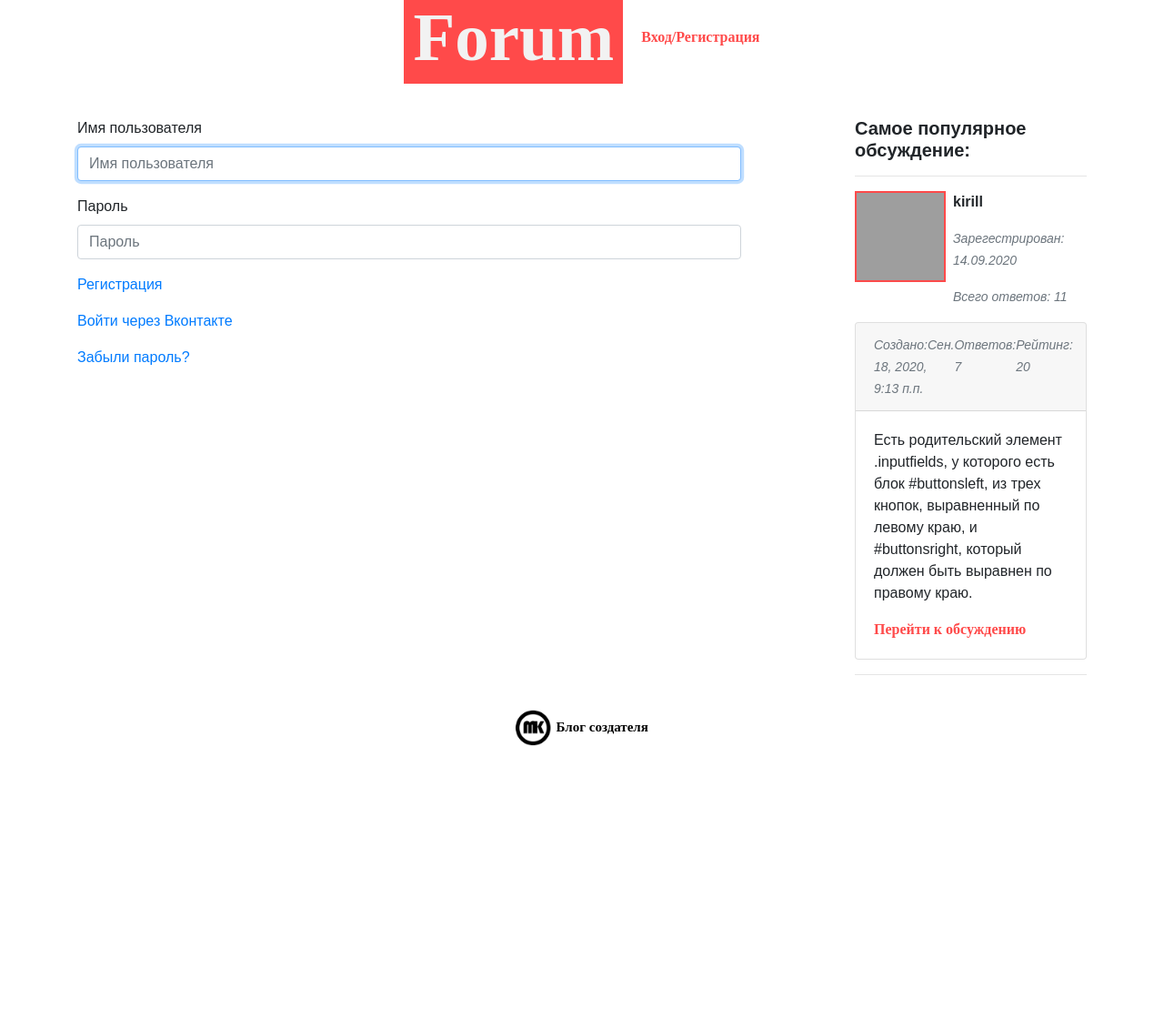
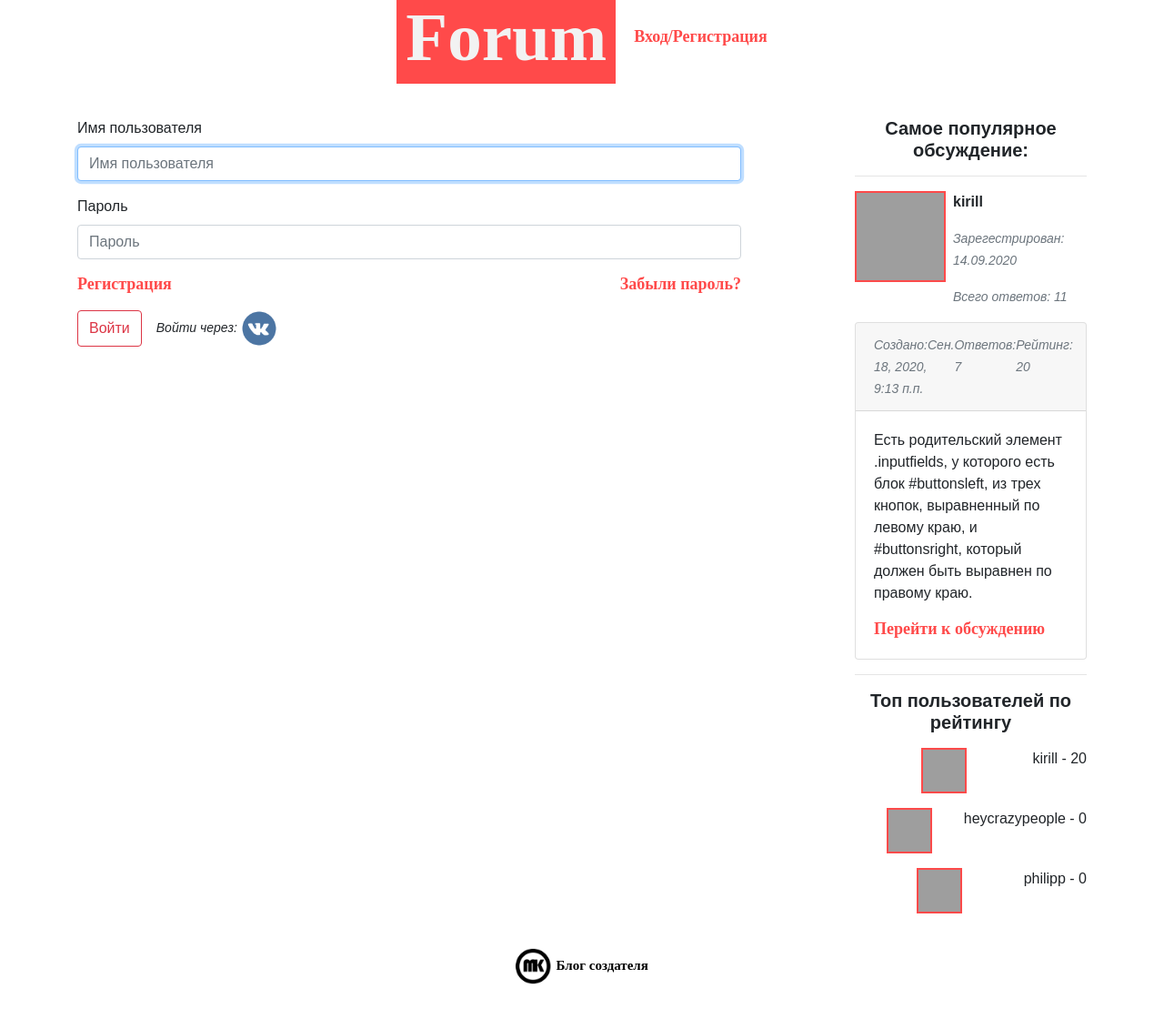
Before and after one commit to Milirik/site_blog_plus_forum_on_django, a Django app: page /forum/login/ in a window 1280 px wide. Shown: the whole page at 91% size. Before the commit the page ends 820 px from the top, so only its background shows below. Run offline with Django 3.2, Linux system fonts and the light colour scheme; data comes from the database, SQL or seed files in the repository; both versions use the stored data as it was after the commit; some libraries are stand-ins or nearby versions; grey boxes are pictures that could not be loaded.

Commit message:
c2(+HTML_layout+captcha)

```diff
--- a/forum/middlewares.py
+++ b/forum/middlewares.py
@@ -1,8 +1,28 @@
-from .models import Discussion
+from .models import Discussion, AdvUser
+from collections import Counter
 
 def forum_context_processor(request):
 	context = {}
 	if Discussion.objects.all():
 		context['popular_discuss'] = Discussion.objects.order_by('rating').reverse()[0]
-	context['user_rating'] = sum([dis.rating for dis in Discussion.objects.all()])
+	context['user_rating'] = sum([dis.rating for dis in Discussion.objects.filter(creator=request.user.pk)])
+
+	if AdvUser.objects.count() >= 3:
+		top = {}
+		for cur_user in AdvUser.objects.all():
+			top[cur_user] = sum([dis.rating for dis in Discussion.objects.filter(creator=cur_user.pk)])
+
+		k = Counter(top)
+		high = k.most_common(3)
+
+
+		context['first_place'] = high[0][0]
+		context['first_place_rating'] = high[0][1]
+
+		context['second_place'] =high[1][0]
+		context['second_place_rating'] = high[1][1]
+
+		context['third_place'] = high[2][0]
+		context['third_place_rating'] = high[2][1]
+
 	return context
--- a/forum/static/style_forum.css
+++ b/forum/static/style_forum.css
@@ -61,7 +61,7 @@ a.url:hover{
 a.url_default{
   text-decoration: none;
   color: #ff4a4a;
-  font-size: 16px;
+  font-size: 18px;
   line-height: 21px;
   font-weight: 700;
   transition:all 0.4s;
@@ -111,3 +111,9 @@ img.profile_photo_mini_mini{
   width: 50px;
   height: 50px;
 }
+
+img.plus{
+  object-fit: cover;
+  width: 15px;
+  height: 15px;
+}
--- a/forum/templates/forum/login.html
+++ b/forum/templates/forum/login.html
@@ -1,12 +1,14 @@
 {% extends "layout/basic_forum.html" %}
 
 {% load bootstrap4 %}
+{% load static %}
 
 {% block title %}
 	{{ block.super }}
 {% endblock title %}
 
 {% block content %}
+
 		{% if user.is_authenticated %}
 		 	<p>Вы уже выполнили вход</p>
 		{% else %}
@@ -14,12 +16,24 @@
 				{% csrf_token %}
 				{% bootstrap_form form layout='horizontal' %}
 				<input type="hidden" name="next" value="{{ next }}">
-			{% buttons submit='Войти' %}{% endbuttons %}
+				<div style="display: flex; justify-content: space-between;">
+					<p><a class="url_default" href="{% url 'forum:register_name' %}">Регистрация</a></p>
+					<p><a class="url_default" href="{% url 'forum:password_reset_name' %}">Забыли пароль?</a></p>
+				</div>
+				<div style="display: flex; justify-content: start;">
+
+					{% bootstrap_button "Войти" button_type="submit" button_class="btn btn-outline-danger" %}
+
+					<div class="ml-3"><i><small>Войти через: </small></i><a href="{% url 'social:begin' 'vk-oauth2' %}"><img class='logo' src="{% static 'img/vk.png' %}"></a></div>
+				</div>
 			</form>
+
 		{% endif %}
-	<p><a href="{% url 'forum:register_name' %}">Регистрация</a></p>
-	<p><a href="{% url 'social:begin' 'vk-oauth2' %}">Войти через Вконтакте</a></p>
-	<p><a href="{% url 'forum:password_reset_name' %}">Забыли пароль?</a></p>
+
+
+
+
+
 
 
 {% endblock content %}
--- a/forum/templates/layout/basic_forum.html
+++ b/forum/templates/layout/basic_forum.html
@@ -44,13 +44,13 @@
 								<p>Имя: {{ user.last_name }} {{ user.first_name }}</p>
 								<p>Дата регистрации: {{ user.date_joined }}</p>
 								<p>Количество сообщений: {{ user.answer_set.count }}</p>
-								<p>Ваш общий рейтинг: {{ user_rating }}</p>
+								<p>Ваш рейтинг: {{ user_rating }}</p>
 
 							</p>
 							<hr>
 							{% endif %}
 
-							<h5><b>Самое популярное обсуждение:</b></h5>
+							<h5 style="text-align:center;"><b>Самое популярное обсуждение:</b></h5>
 							<hr>
 							<div style="display: flex;">
 								<p class="mr-2"><img class="profile_photo_mini" src="{{ popular_discuss.creator.image.url }}"></p>
@@ -76,6 +76,33 @@
 							</div>
 
 							<hr>
+							<div>
+								{% if third_place %}
+
+									<h5 style="text-align:center;"><b>Топ пользователей по рейтингу</b></h5>
+									<p>
+										<div style="display:flex;">
+											<img class="profile_photo_mini_mini" src="{{ first_place.image.url }}">
+										{{ first_place }} - {{ first_place_rating }}
+										</div>
+
+									</p>
+
+									<p>
+										<div style="display:flex;">
+											<img class="profile_photo_mini_mini" src="{{ second_place.image.url }}">
+											{{ second_place }} - {{ second_place_rating }}
+										</div>
+									</p>
+
+									<p>
+										<div style="display:flex; justify-content: start">
+											<img class="profile_photo_mini_mini" src="{{ third_place.image.url }}">
+											{{ third_place }} - {{ third_place_rating }}
+										</div>
+									</p>
+								{% endif %}
+							</div>
 						</div>
 					</div>
 				</div>
```
Also changed, not shown: forum/forms.py (+12 -0 lines), forum/templates/forum/detail.html (+4 -3 lines), forum/templates/forum/index.html (+6 -2 lines), forum/templates/forum/profile.html (+5 -8 lines), db.sqlite3, main/static/img/ok.png (added), main/static/img/plus.jpg (added), main/static/img/plus.png (added). Lines whose indentation alone changed are shown as unchanged.
